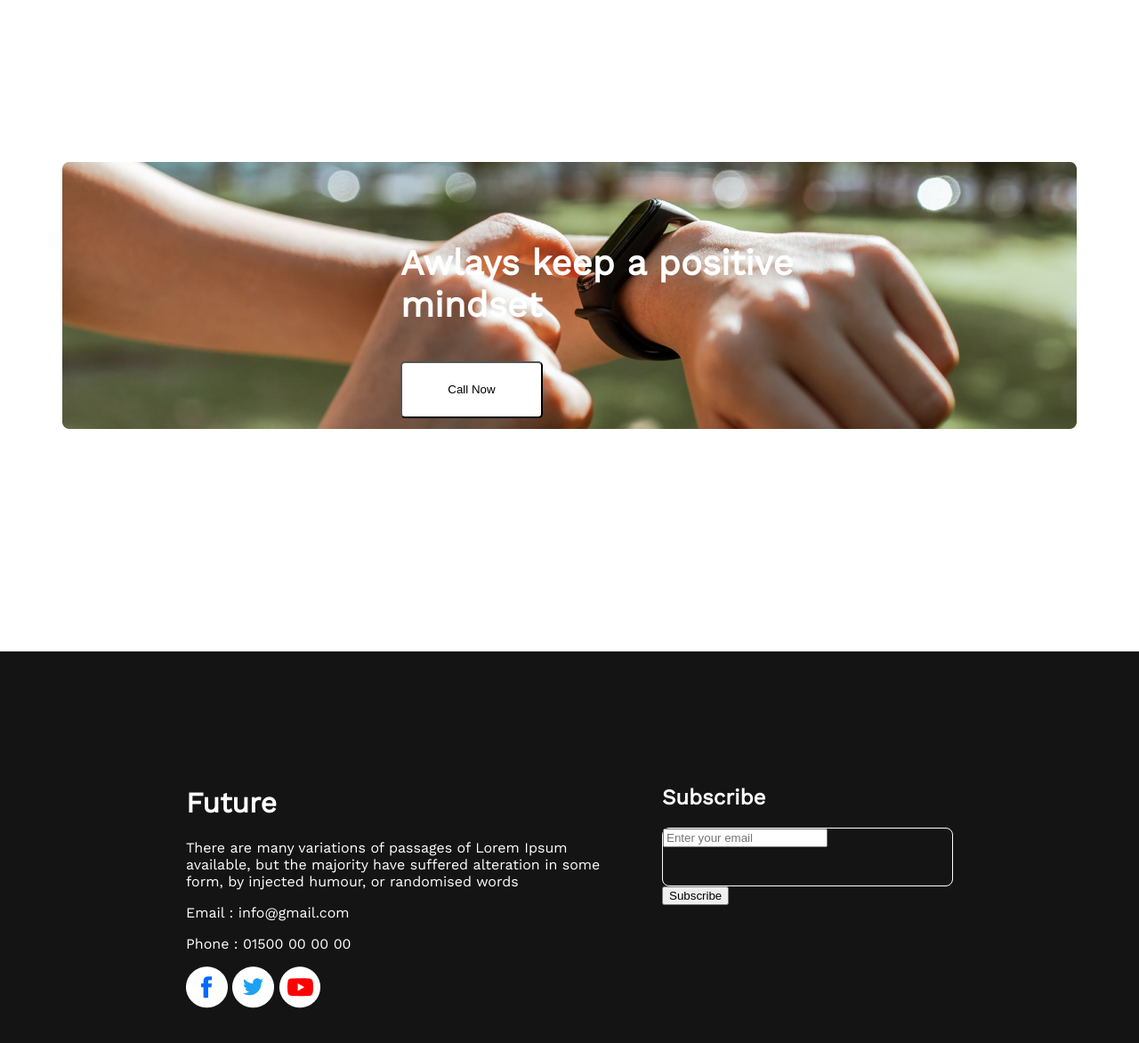
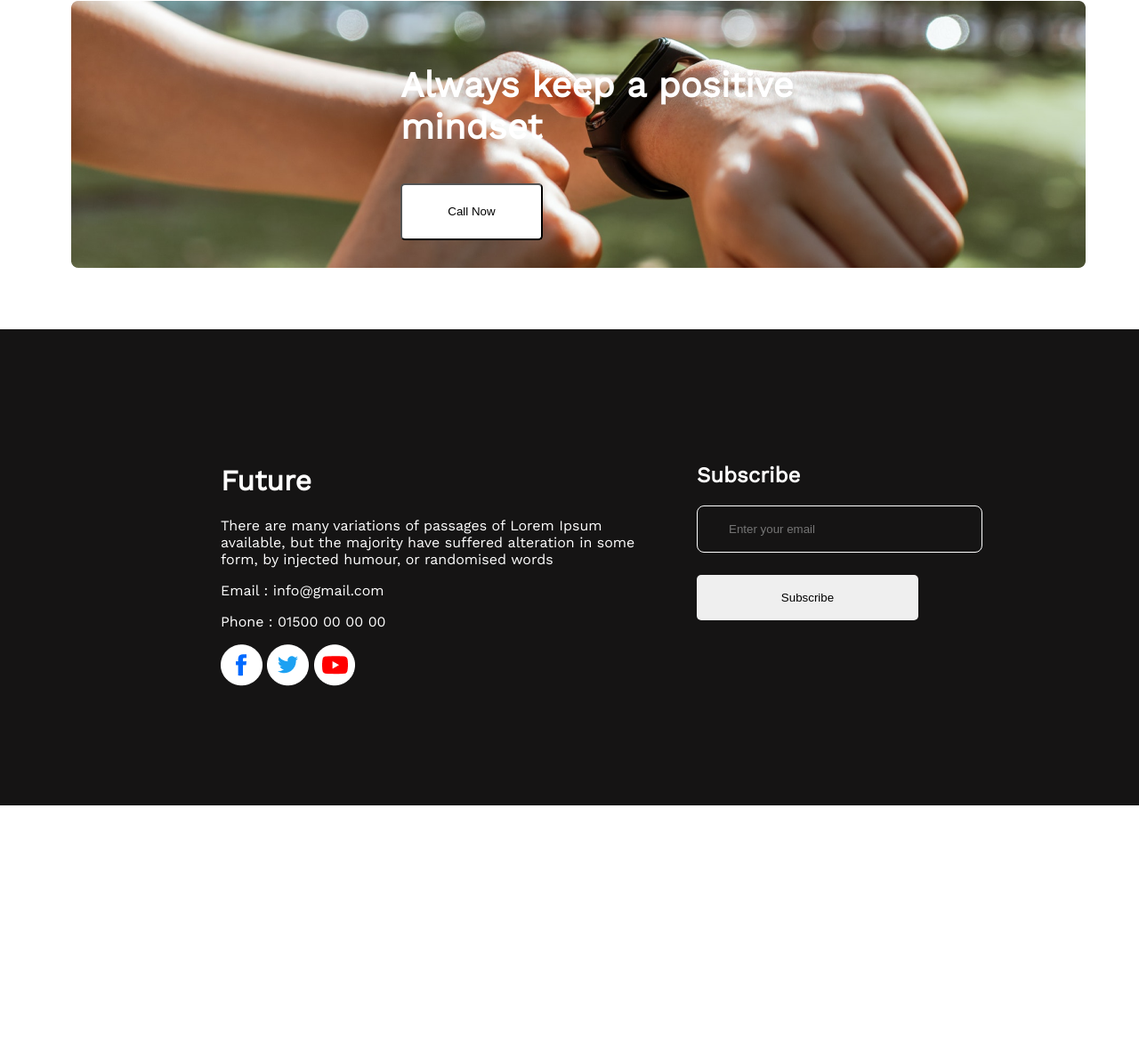
Before and after one commit to FahimReshad/new-year-repo, a plain HTML site: page index.html in a window 1280 px wide. Shown: the part 2271-3443 px from the top of the page at 89% size. After the commit the page ends 3176 px from the top, so only its background shows below. Drawn offline with nearby package versions, Linux system fonts and the light colour scheme.

Commit message:
complete new year repo project

```diff
--- a/index.html
+++ b/index.html
@@ -61,7 +61,7 @@
               </div>
         </div>
         <div class="watch">
-            <h3 class="mindset">Awlays keep a positive mindset</h3>
+            <h3 class="mindset">Always keep a positive mindset</h3>
             <button class="contact">Call Now</button>
         </div>
         </section>
@@ -79,12 +79,10 @@
         </div>
         <div>
             <h2>Subscribe</h2>
-            <div class="footer-btn">
-            <input type="email" name="" id="" placeholder="Enter your email">
-        </div>
+            <form action="" class="footer-btn">
+            <input type="email" name="" id="" aria-colspan="" placeholder="Enter your email">
            <input type="button" value="Subscribe">
-
-        </div>
+        </form>
         </div>
     </footer>
 </body>
--- a/styles/new.css
+++ b/styles/new.css
@@ -73,15 +73,10 @@ font-weight: 700;
     gap: 120px;
 }
 .watch{
+    padding: 100px 850px 100px 450px;
    background-image: url('../images/watch.png');
    background-repeat: no-repeat;
    background-position: center;
-    /* width: 1140px; */
-height: 500px;
-border-radius: 8px;
-padding:300px 0px 0px 450px ;
-    text-align:left;
-    border-radius: 8px;
 }
 .mindset{
     width: 459px;
@@ -98,7 +93,6 @@ background: #FFF;
 footer{
     background-color:#151414;
 }
-
 .footer-tag{
     padding: 130px 230px 130px 230px;
     color: #FFF;
@@ -109,14 +103,17 @@ footer{
 .content{
     width: 485px;
 }
-.footer-btn{
-    margin: 0;
-/* justify-content: center; */
-/* padding: 18px 35px; */
-    width: 325px;
-    height: 64px;
+.footer-btn input{
+    display: block;
+    margin-bottom: 25px;
+    padding: 18px 35px;
+    color:(#757575);
+    border: 0;
+    border-radius: 5px;
+    width: 100%;
+}
+.footer-btn input[type="email"]{
+    background-color: #151414;
     border-radius: 8px;
     border: 1px solid #FFF;
-
-
 }
```
Lines whose indentation alone changed are shown as unchanged.
